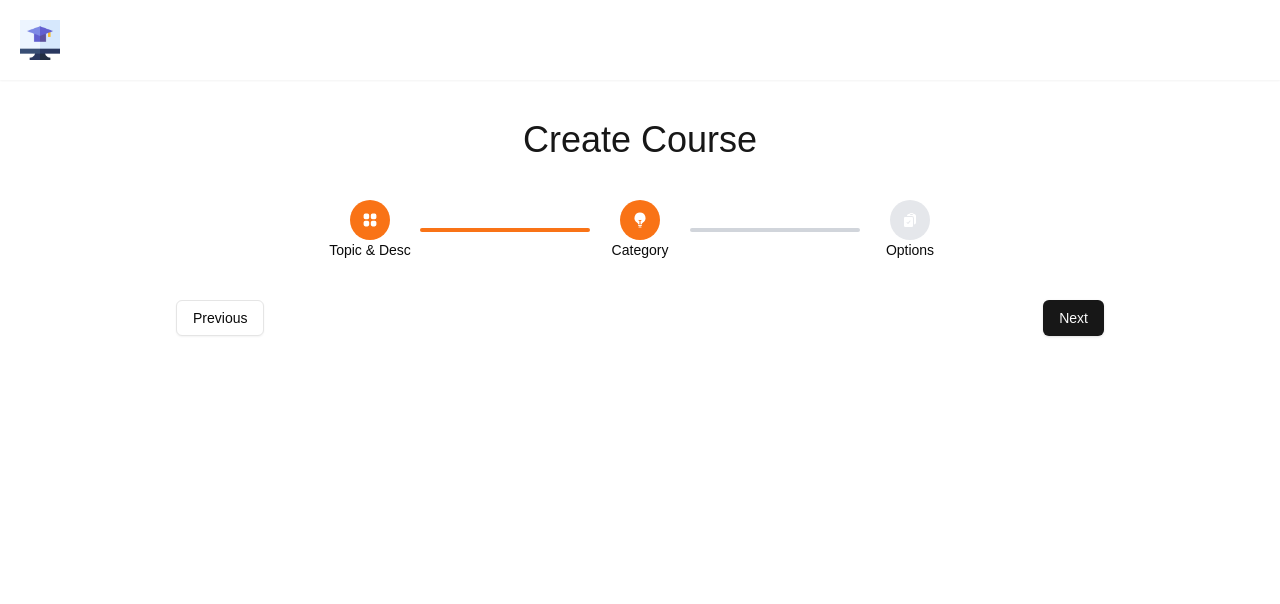
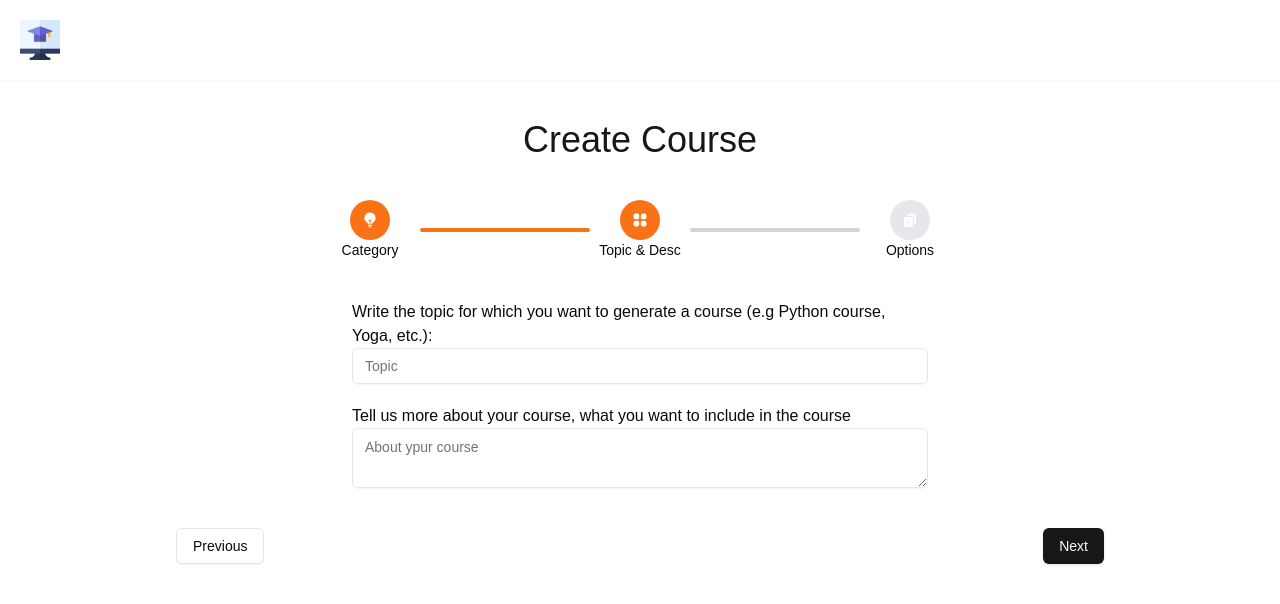
Before and after one commit to Leckan/course-maker-ai, a Next.js app: page /create-course in a window 1280 px wide. Both pictures are taken after a click on the button "Next". Shown: the top 604 px of the page. Built offline with nearby package versions, Linux system fonts and the light colour scheme.

Commit message:
Topic description component

```diff
--- /dev/null
+++ b/app/create-course/_components/TopicDescription.jsx
@@ -0,0 +1,23 @@
+import { Input } from '@/components/ui/input'
+import { Textarea } from '@/components/ui/textarea'
+import React from 'react'
+
+function TopicDescription() {
+  return (
+    <div  className='mx-20 lg:mx-44'>
+        {/* Input Topic */ }
+<div className='mt-5'>
+    <label>Write the topic for which you want to generate a course (e.g Python course, Yoga, etc.):</label>
+    <Input placeholder={'Topic'}/>
+</div>
+<div className='mt-5'>
+    <label>Tell us more about your course, what you want to include in the course</label>
+    <Textarea placeholder="About ypur course"/>
+</div>
+
+        {/* Text Area Desc */ }
+    </div>
+  )
+}
+
+export default TopicDescription
--- a/app/create-course/page.jsx
+++ b/app/create-course/page.jsx
@@ -3,17 +3,19 @@
 import React, { useState } from 'react'
 import { HiClipboardDocumentCheck, HiLightBulb, HiMiniSquares2X2 } from 'react-icons/hi2'
 import SelectCategory from './_components/SelectCategory'
+import TopicDescription from './_components/TopicDescription'
 
 function CreateCourse() {
-    const StepperOptions = [{
-        id: 1,
+    const StepperOptions = [
+        {
+            id: 1,
+            name: 'Category',
+            icon: <HiLightBulb />
+        },
+        {
+        id: 2,
         name: 'Topic & Desc',
         icon: <HiMiniSquares2X2 />
-    },
-    {
-        id: 2,
-        name: 'Category',
-        icon: <HiLightBulb />
     },
     {
         id: 3,
@@ -48,7 +50,8 @@
             </div>
             <div className='px-10 md:px-20 lg:px-44 mt-10'>
                 {/* Component*/}
-                {activeIndex==0?<SelectCategory/>:null}
+                {activeIndex==0?<SelectCategory/>:
+            activeIndex==1?<TopicDescription/>:null}
 
                 {/* Next Previous Button*/}
 
--- /dev/null
+++ b/components/ui/input.jsx
@@ -0,0 +1,19 @@
+import * as React from "react"
+
+import { cn } from "@/lib/utils"
+
+const Input = React.forwardRef(({ className, type, ...props }, ref) => {
+  return (
+    (<input
+      type={type}
+      className={cn(
+        "flex h-9 w-full rounded-md border border-input bg-transparent px-3 py-1 text-base shadow-sm transition-colors file:border-0 file:bg-transparent file:text-sm file:font-medium file:text-foreground placeholder:text-muted-foreground focus-visible:outline-none focus-visible:ring-1 focus-visible:ring-ring disabled:cursor-not-allowed disabled:opacity-50 md:text-sm",
+        className
+      )}
+      ref={ref}
+      {...props} />)
+  );
+})
+Input.displayName = "Input"
+
+export { Input }
--- /dev/null
+++ b/components/ui/textarea.jsx
@@ -0,0 +1,18 @@
+import * as React from "react"
+
+import { cn } from "@/lib/utils"
+
+const Textarea = React.forwardRef(({ className, ...props }, ref) => {
+  return (
+    (<textarea
+      className={cn(
+        "flex min-h-[60px] w-full rounded-md border border-input bg-transparent px-3 py-2 text-base shadow-sm placeholder:text-muted-foreground focus-visible:outline-none focus-visible:ring-1 focus-visible:ring-ring disabled:cursor-not-allowed disabled:opacity-50 md:text-sm",
+        className
+      )}
+      ref={ref}
+      {...props} />)
+  );
+})
+Textarea.displayName = "Textarea"
+
+export { Textarea }
```
